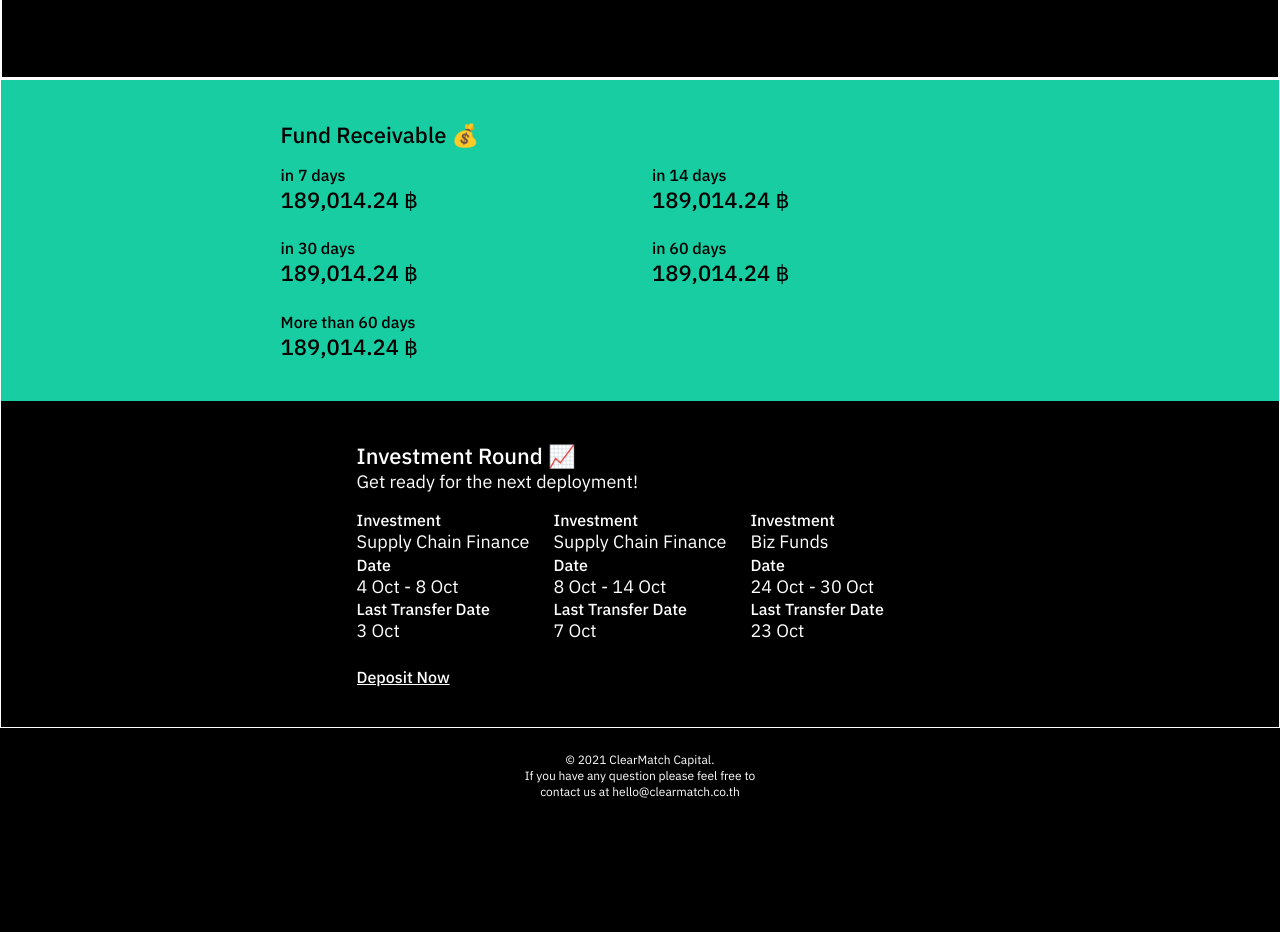
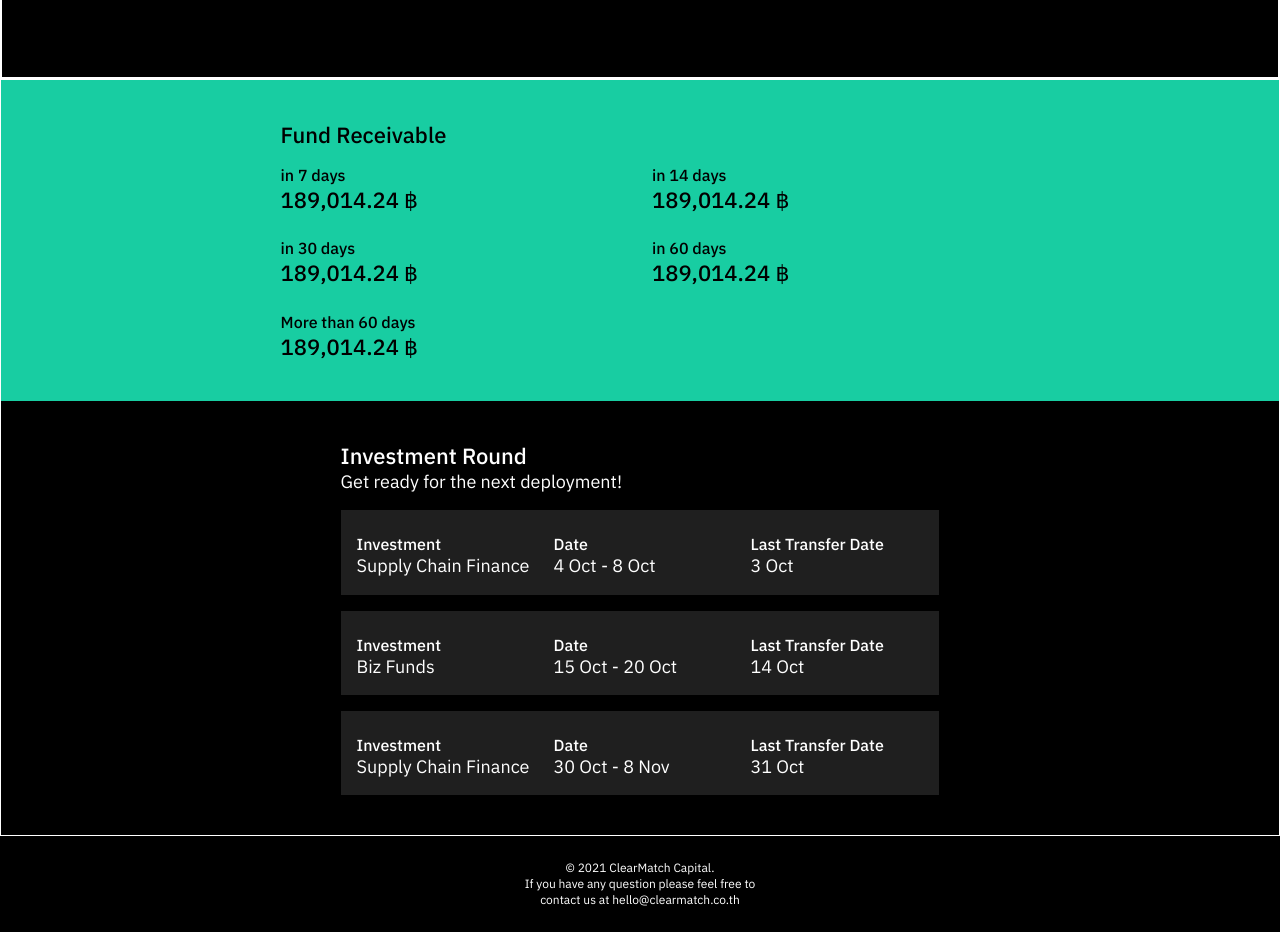
Before and after one commit to winliewpairat/pp-design-sandbox, a Next.js app: page / in a window 1280 px wide. Shown: the part 1047-1979 px from the top of the page. Before the commit the page ends 1871 px from the top, so only its background shows below. Built offline with nearby package versions, Linux system fonts and the light colour scheme.

Commit message:
change round layout

```diff
--- a/components/deployed.jsx
+++ b/components/deployed.jsx
@@ -8,7 +8,7 @@ class Deployed extends React.Component {
     return (
       <div className={styles.container}>
         <div className={styles.head}>
-          <div className={styles.h5}>Current Funds Deployed 🚀</div>
+          <div className={styles.h5}>Current Funds Deployed</div>
           <div className={styles.header}>
             Funds Available - 14,000,000 ฿ - 10%
           </div>
--- a/components/receivable.jsx
+++ b/components/receivable.jsx
@@ -8,7 +8,7 @@ class Receivable extends React.Component {
       <div className={styles.container}>
         <div className={styles.box}>
           <div className={styles.gridHeader}>
-            <div className={styles.h5}>Fund Receivable 💰</div>
+            <div className={styles.h5}>Fund Receivable</div>
           </div>
           <div className={styles.gridContainer}>
             <div>
--- a/components/round.jsx
+++ b/components/round.jsx
@@ -10,62 +10,53 @@ class Round extends React.Component {
       <div className={styles.container}>
         <div className={styles.main}>
           <div className={styles.header}>
-            <div className={styles.h5}>Investment Round 📈</div>
+            <div className={styles.h5}>Investment Round</div>
             <div className={styles.h6}>Get ready for the next deployment!</div>
           </div>
         </div>
         <div className={styles.wrapper}>
           <div className={styles.gridContainer}>
-            <div className={styles.table}>
               <div className={styles.header}>Investment</div>
               <div className={styles.h6}>Supply Chain Finance</div>
-            </div>
-            <div className={styles.table}>
+          </div>
+          <div className={styles.gridContainer}>
               <div className={styles.header}>Date</div>
               <div className={styles.h6}>4 Oct - 8 Oct</div>
-            </div>
-            <div className={styles.table}>
+          </div>
+          <div className={styles.gridContainer}>
               <div className={styles.header}>Last Transfer Date</div>
               <div className={styles.h6}>3 Oct</div>
-            </div>
-            <div></div>
+          </div>
+        </div>
+        <div className={styles.wrapper}>
+          <div className={styles.gridContainer}>
+              <div className={styles.header}>Investment</div>
+              <div className={styles.h6}>Biz Funds</div>
           </div>
           <div className={styles.gridContainer}>
-            <div className={styles.table}>
+              <div className={styles.header}>Date</div>
+              <div className={styles.h6}>15 Oct - 20 Oct</div>
+          </div>
+          <div className={styles.gridContainer}>
+              <div className={styles.header}>Last Transfer Date</div>
+              <div className={styles.h6}>14 Oct</div>
+          </div>
+        </div>
+        <div className={styles.wrapper}>
+          <div className={styles.gridContainer}>
               <div className={styles.header}>Investment</div>
               <div className={styles.h6}>Supply Chain Finance</div>
-            </div>
-            <div className={styles.table}>
-              <div className={styles.header}>Date</div>
-              <div className={styles.h6}>8 Oct - 14 Oct</div>
-            </div>
-            <div className={styles.table}>
-              <div className={styles.header}>Last Transfer Date</div>
-              <div className={styles.h6}>7 Oct</div>
-            </div>
-            <div></div>
           </div>
           <div className={styles.gridContainer}>
-            <div className={styles.table}>
-              <div className={styles.header}>Investment</div>
-              <div className={styles.h6}>Biz Funds</div>
-            </div>
-            <div className={styles.table}>
               <div className={styles.header}>Date</div>
-              <div className={styles.h6}>24 Oct - 30 Oct</div>
-            </div>
-            <div className={styles.table}>
+              <div className={styles.h6}>30 Oct - 8 Nov</div>
+          </div>
+          <div className={styles.gridContainer}>
               <div className={styles.header}>Last Transfer Date</div>
-              <div className={styles.h6}>23 Oct</div>
-            </div>
-            <div></div>
+              <div className={styles.h6}>31 Oct</div>
           </div>
-          <div className={styles.nested}>
-              <Link href="#round">
-                  <div className={styles.buttonText}>Deposit Now</div>
-              </Link>
-            </div>
         </div>
+
       </div>
     );
   }
--- a/components/round.module.scss
+++ b/components/round.module.scss
@@ -12,26 +12,33 @@
     display: grid;
     padding: $space-40;
     align-items: center;
-    width: max-content;
+    width: 100%;
     gap: $space-16;
     margin: auto;
+
+    @include breakpoint('tablet') {
+        width: max-content;
+    }
 }
 
 
 .wrapper {
-    display: grid;
+    display: block;
     align-items: center;
     width: auto;
-    gap: $space-16;
+    background-color: $grey-3;
+    padding: $space-16;
+    grid-template-columns: 0;
+
 
     @include breakpoint('mobile') {
         gap: $space-16;
     }
 
     @include breakpoint('tablet') {
-        grid-template-rows: 1fr;
+        display: grid;
+        gap: $space-24;
         grid-template-columns: 1fr 1fr 1fr;
-        gap: $space-24;
     }
 }
 
@@ -49,25 +56,13 @@
         grid-template-columns: 1fr 1fr 1fr;
     }
 
-    @include breakpoint('desktop') {
+    @include breakpoint('desktop') {}
+}
+
+.gridContainer .header {
+    padding: $space-8 0 0 0;
+
+    @include breakpoint('tablet') {
+        padding: auto;
     }
 }
-
-.table {
-    @include breakpoint('desktop') {
-        grid-template-columns: 1fr 1fr 1fr;
-    }
-}
-
-.nested {
-    display: grid;
-    grid-column-start: 1;
-
-    @include breakpoint('tablet') {
-        grid-column-start: 1;
-    }
-
-    @include breakpoint('desktop') {
-        grid-column-start: 1;
-    }
-}
--- a/components/summary.jsx
+++ b/components/summary.jsx
@@ -9,7 +9,7 @@ class Summary extends React.Component {
       <div className={styles.container}>
         <ReactTooltip />
         <div className={styles.welcome}>
-          <div className={styles.h5}>👋 Welcome, Mr.Andrew Wang</div>
+          <div className={styles.h5}>Welcome, Mr.Andrew Wang</div>
           <div className={styles.h5}>Here is your investment summary</div>
         </div>
         <div className={styles.stats}>
```
